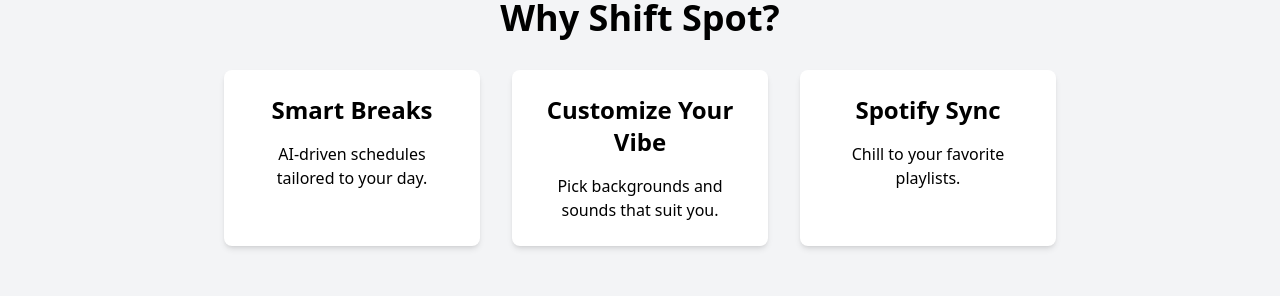
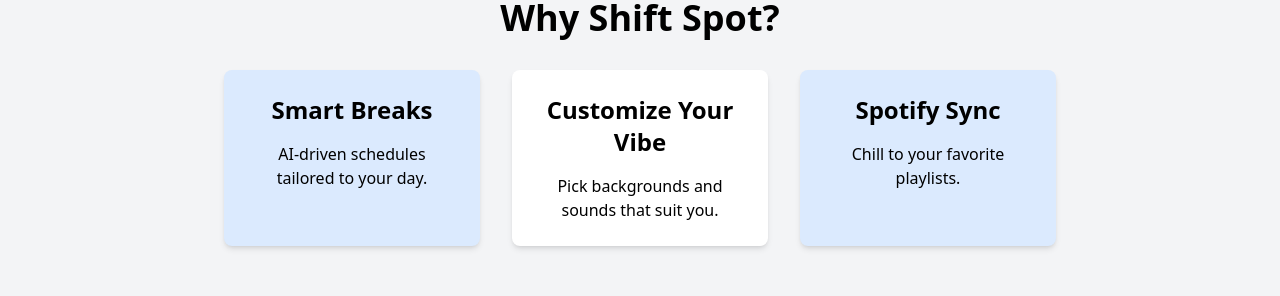
Before and after one commit to HartmannKaiSchwelm/ShiftSpot, a React (Vite) app in the folder frontend/: page / in a window 1280 px wide. Shown: the part 866-1162 px from the top of the page. Built offline with nearby package versions, Linux system fonts and the light colour scheme.

Commit message:
minor style change

```diff
--- a/frontend/src/pages/Landing.jsx
+++ b/frontend/src/pages/Landing.jsx
@@ -75,7 +75,7 @@
         <section id="features" className="py-16 -mt-20 text-center bg-gray-100">
           <h2 className="text-4xl font-bold mb-8">Why Shift Spot?</h2>
           <div className="flex justify-center gap-8">
-            <div className="bg-white p-6 rounded-lg shadow-md w-64">
+            <div className="bg-blue-100 p-6 rounded-lg shadow-md w-64">
               <h3 className="text-2xl font-semibold mb-4">Smart Breaks</h3>
               <p>AI-driven schedules tailored to your day.</p>
             </div>
@@ -83,7 +83,7 @@
               <h3 className="text-2xl font-semibold mb-4">Customize Your Vibe</h3>
               <p>Pick backgrounds and sounds that suit you.</p>
             </div>
-            <div className="bg-white p-6 rounded-lg shadow-md w-64">
+            <div className="bg-blue-100 p-6 rounded-lg shadow-md w-64">
               <h3 className="text-2xl font-semibold mb-4">Spotify Sync</h3>
               <p>Chill to your favorite playlists.</p>
             </div>
@@ -99,7 +99,7 @@
       <Footer />
 
       {showLogin && (
-        <div className="fixed inset-0 bg-black bg-opacity-50 flex items-center justify-center z-20">
+        <div className="fixed inset-0 bg-gray-400/80 bg-opacity-50 flex items-center justify-center z-20">
           <form onSubmit={handleLogin} className="bg-white p-6 rounded-lg flex flex-col gap-4">
             <h2 className="text-2xl text-center font-bold">Login</h2>
             <input type="text" name="emailaddress" placeholder="E-Mail address" className="p-2 border rounded" required />
```
